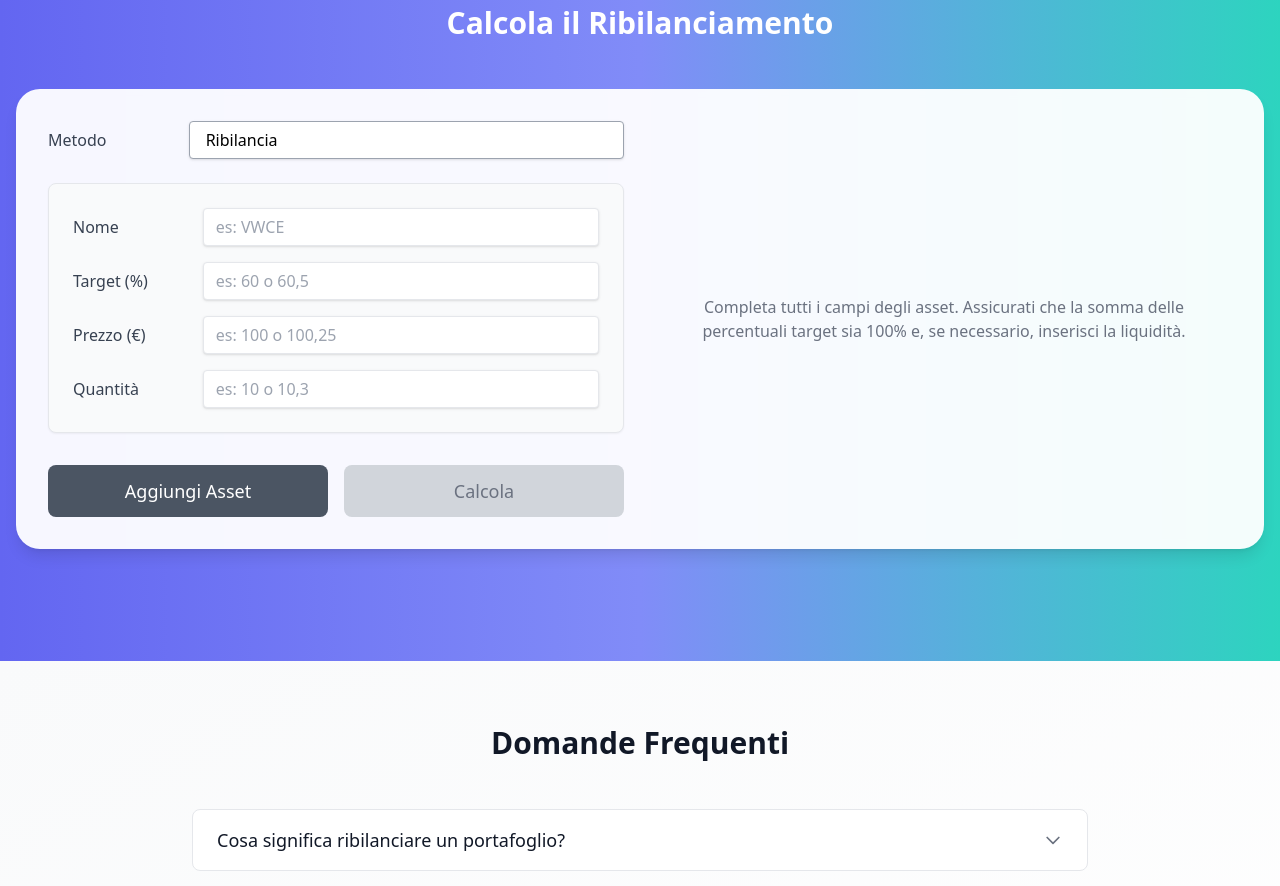
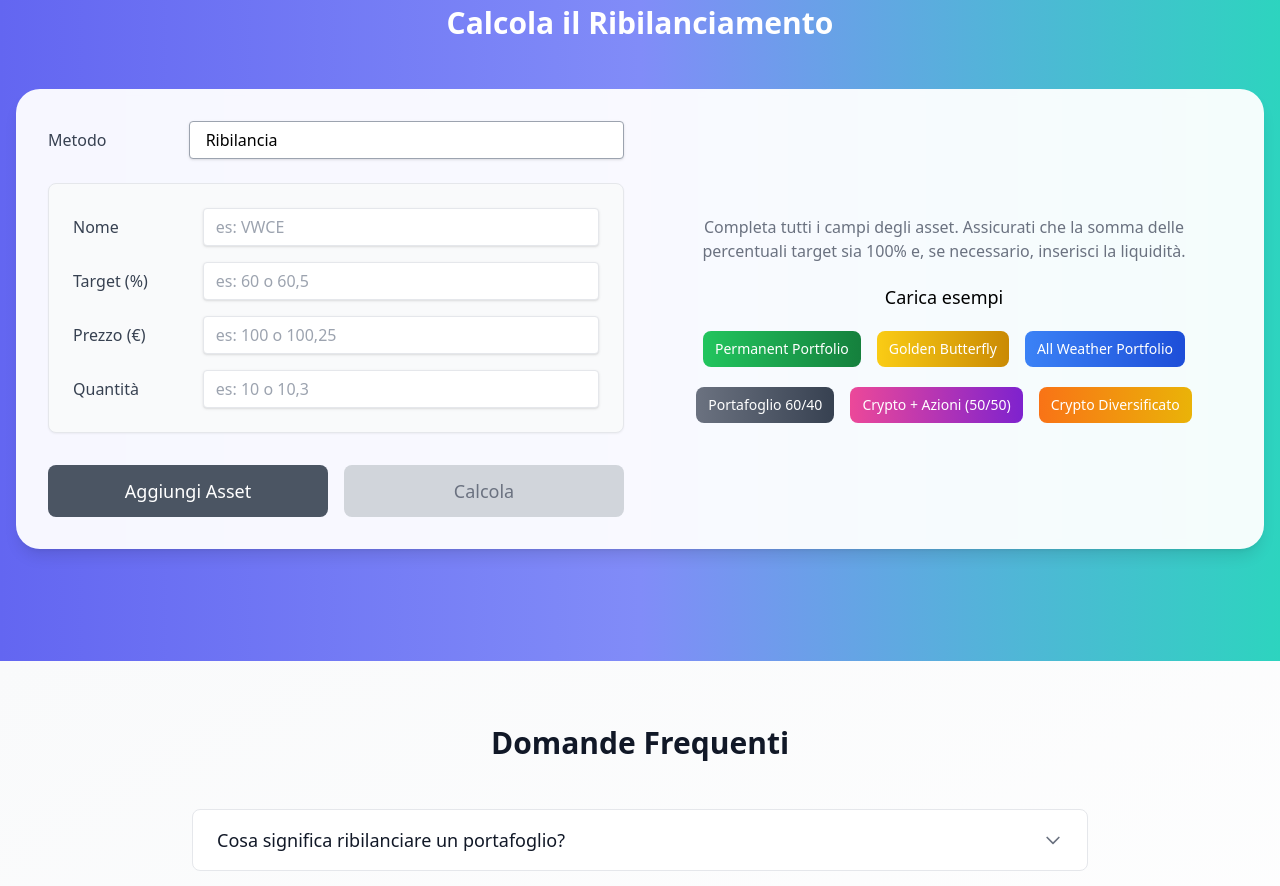
Before and after one commit to simoweb/Rebalance-tool, a React app: page / in a window 1280 px wide. Shown: the part 2460-3346 px from the top of the page. Built offline with nearby package versions, Linux system fonts and the light colour scheme.

Commit message:
Aggiunto esempio portafoglio
permanent, crypto, golden

```diff
--- a/src/components/calculator/Calculator.js
+++ b/src/components/calculator/Calculator.js
@@ -242,39 +242,84 @@ const Calculator = () => {
             const totalNetCashFromSales = finalResults.reduce((sum, r) => sum - r.adjustmentValueNum, 0);
             excessCashVal = totalNetCashFromSales;
 
-        } else if (rebalanceMethod === 'add_and_rebalance') {
+        } else if (rebalanceMethod === 'add') {
              const addedCash = parseLocaleFloat(availableCash);
-            const newTotalPortfolioValue = initialTotalValue + addedCash;
+            const newTotalValue = initialTotalValue + addedCash;
 
-            const calculated = allocations.map(asset => {
-                const assetCurrentPrice = parseLocaleFloat(asset.currentPrice);
-                const assetQuantityNum = parseLocaleFloat(asset.quantity);
-                const finalAssetTargetPercentage = parseLocaleFloat(asset.targetPercentage) * scaleFactor;
-                const targetAssetValue = newTotalPortfolioValue * (finalAssetTargetPercentage / 100);
-                const valueDifference = targetAssetValue - asset.currentValue;
+          let cashPool = addedCash;
+          const adjustedAssets = [];
 
-                const unitsToAdjust = getUnitsCalculated(valueDifference, assetCurrentPrice, asset.quantity); // Usa helper
+          const sortedAssets = allocations
+              .map(asset => {
+                  const currentPrice = parseLocaleFloat(asset.currentPrice);
+                  const currentQuantity = parseLocaleFloat(asset.quantity);
+                  const finalTargetPct = parseLocaleFloat(asset.targetPercentage) * scaleFactor;
+                  const targetValue = newTotalValue * (finalTargetPct / 100);
+                  const valueNeeded = Math.max(0, targetValue - asset.currentValue);
 
-                const newQuantity = assetQuantityNum + unitsToAdjust;
                   return {
                       ...asset,
-                    adjustment: unitsToAdjust,
-                    adjustmentValueNum: unitsToAdjust * assetCurrentPrice,
-                    newQuantity: newQuantity,
-                    adjustedTargetPercentageNum: finalAssetTargetPercentage,
+                      currentPrice,
+                      currentQuantity,
+                      finalTargetPct,
+                      valueNeeded
                   };
+              })
+              .sort((a, b) => b.valueNeeded - a.valueNeeded); // priorità a chi è più sottopesato
+
+              for (const asset of sortedAssets) {
+                  if (cashPool <= 0 || asset.valueNeeded <= 0 || asset.currentPrice <= 0) {
+                      adjustedAssets.push({
+                          ...asset,
+                          adjustment: 0,
+                          adjustmentValueNum: 0,
+                          newQuantity: asset.currentQuantity
                       });
-            const finalPortfolioValueAfterRebalance = calculated.reduce((sum, r) => sum + (r.newQuantity * parseLocaleFloat(r.currentPrice)), 0);
-            finalResults = calculated.map(r => ({
-                ...r,
+                      continue;
+                  }
+
+                  const maxAffordableValue = Math.min(cashPool, asset.valueNeeded);
+                  const isFractional = isQuantityInputFractional(asset.quantity);
+                  const rawUnits = maxAffordableValue / asset.currentPrice;
+                  const unitsToBuy = isFractional ? rawUnits : Math.floor(rawUnits);
+                  const valueSpent = unitsToBuy * asset.currentPrice;
+
+                  cashPool -= valueSpent;
+
+                  adjustedAssets.push({
+                      ...asset,
+                      adjustment: unitsToBuy,
+                      adjustmentValueNum: valueSpent,
+                      newQuantity: asset.currentQuantity + unitsToBuy
+                  });
+              }
+
+              const finalPortfolioValue = adjustedAssets.reduce(
+                  (sum, r) => sum + (r.newQuantity * r.currentPrice),
+                  0
+              );
+
+              finalResults = adjustedAssets.map(r => ({
+                  name: r.name,
+                  quantity: r.quantity,
+                  currentPrice: r.currentPrice,
+                  targetPercentage: r.targetPercentage,
+                  currentValue: r.currentValue,
+                  currentPercentage: r.currentPercentage,
+                  adjustment: r.adjustment,
                   adjustmentValue: r.adjustmentValueNum.toFixed(2),
-                newPercentage: (finalPortfolioValueAfterRebalance > 0 ? ((r.newQuantity * parseLocaleFloat(r.currentPrice)) / finalPortfolioValueAfterRebalance * 100) : 0).toFixed(2),
-                adjustedTargetPercentage: r.adjustedTargetPercentageNum.toFixed(2),
+                  newQuantity: r.newQuantity,
+                  newPercentage: (finalPortfolioValue > 0
+                      ? ((r.newQuantity * r.currentPrice) / finalPortfolioValue * 100)
+                      : 0
+                  ).toFixed(2),
+                  adjustedTargetPercentage: r.finalTargetPct.toFixed(2)
               }));
-            const totalCashUsedForTransactions = finalResults.reduce((sum, r) => sum + parseLocaleFloat(r.adjustmentValue), 0);
-            excessCashVal = addedCash - totalCashUsedForTransactions;
 
-        } else if (rebalanceMethod === 'add') {
+              // Fix sicuro: forziamo che non scenda mai sotto zero
+              excessCashVal = Math.max(0, cashPool);
+
+        } else if (rebalanceMethod === 'add_and_rebalance') {
             const availableCashValue = parseLocaleFloat(availableCash);
             let tempTotalValue = initialTotalValue;
             let currentCashPool = availableCashValue;
@@ -518,8 +563,8 @@ const Calculator = () => {
                    onChange={handleMethodChange}
                  >
                    <option value="sell">Ribilancia</option>
-                   <option value="add">Aggiungi liquidità e ribilancia</option>
-                   {/* <option value="add_and_rebalance">Aggiungi liquidità e ribilancia</option> */}
+                  <option value="add_and_rebalance">Aggiungi liquidità e ribilancia</option>
+                   <option value="add">Aggiungi liquidità</option>
                  </select>
                </div>
              </div>
@@ -632,6 +677,8 @@ const Calculator = () => {
                     {/* Liquidità in eccesso */}
                    {(() => {
                      const excessCashNum = parseLocaleFloat(calculationResults.excessCash);
+
+                     console.log(calculationResults)
                      let message = '';
                      if (rebalanceMethod === 'sell') {
                        message = excessCashNum >= 0 ? 'Liquidità netta generata:' : 'Valore netto investito:';
@@ -716,7 +763,85 @@ const Calculator = () => {
                    </div>
                  </div>
                </div>
-             ) : ( <div className="h-full flex items-center justify-center p-8 text-center"><p className="text-gray-500 dark:text-gray-400">{isCurrentDataComplete() ? "Clicca 'Calcola' per vedere i risultati." : (assets.length > 0 && assets.some(a => String(a.targetPercentage).trim() !== '') && Math.abs(getTotalPercentage() - 100) >= 0.01) ? "La somma delle percentuali target deve essere 100%." : "Completa tutti i campi degli asset. Assicurati che la somma delle percentuali target sia 100% e, se necessario, inserisci la liquidità."}</p></div>)}
+             ) :
+             (
+
+             <div className="h-full flex items-center justify-center p-8 text-center flex-col">
+              <div>
+              <p className="text-gray-500 dark:text-gray-400">{isCurrentDataComplete() ? "Clicca 'Calcola' per vedere i risultati." : (assets.length > 0 && assets.some(a => String(a.targetPercentage).trim() !== '') && Math.abs(getTotalPercentage() - 100) >= 0.01) ?
+             "La somma delle percentuali target deve essere 100%." :
+             "Completa tutti i campi degli asset. Assicurati che la somma delle percentuali target sia 100% e, se necessario, inserisci la liquidità."
+             }</p>
+             </div>
+
+             {isCurrentDataComplete() ? "" : (assets.length > 0 && assets.some(a => String(a.targetPercentage).trim() !== '') && Math.abs(getTotalPercentage() - 100) >= 0.01) ?
+             "" :
+             <div className='items-center justify-center'>
+              <h5 className='text-lg mt-5'>Carica esempi</h5>
+              <div className='items-center justify-center'>
+            <button
+            onClick={() => {
+              window.location.href = `?method=sell&asset0_name=PHAU&asset0_target=25&asset0_price=269,84&asset0_quantity=26&asset1_name=PJS1&asset1_target=25&asset1_price=98,12&asset1_quantity=63&asset2_name=SWDA&asset2_target=25&asset2_price=99,27&asset2_quantity=58&asset3_name=XG7S&asset3_target=25&asset3_price=220,91&asset3_quantity=28#calcolatore`;
+            }}
+            className="mx-2 px-3 py-2 bg-gradient-to-r from-green-500 to-green-700 text-white rounded-lg text-sm hover:from-green-600 hover:to-green-800 transition-colors mt-5"
+          >
+            Permanent Portfolio
+          </button>
+
+            <button
+            onClick={() => {
+              window.location.href = `?method=sell&asset0_name=SWDA&asset0_target=20&asset0_price=100,00&asset0_quantity=10&asset1_name=IUSN&asset1_target=20&asset1_price=90,00&asset1_quantity=12&asset2_name=PHAU&asset2_target=20&asset2_price=270,00&asset2_quantity=4&asset3_name=IBGL&asset3_target=20&asset3_price=120,00&asset3_quantity=8&asset4_name=EUNA&asset4_target=20&asset4_price=100,00&asset4_quantity=9#calcolatore`;
+            }}
+            className="mx-2 px-3 py-2 bg-gradient-to-r from-yellow-400 to-yellow-600 text-white rounded-lg text-sm hover:from-yellow-500 hover:to-yellow-700 transition-colors mt-5"
+          >
+            Golden Butterfly
+          </button>
+
+            <button
+              onClick={() => {
+                window.location.href = `?method=sell&asset0_name=SWDA&asset0_target=30&asset0_price=100,00&asset0_quantity=12&asset1_name=IBGL&asset1_target=40&asset1_price=120,00&asset1_quantity=10&asset2_name=EUNA&asset2_target=15&asset2_price=100,00&asset2_quantity=6&asset3_name=PHAU&asset3_target=7.5&asset3_price=270,00&asset3_quantity=2&asset4_name=CRUD&asset4_target=7.5&asset4_price=25,00&asset4_quantity=8#calcolatore`;
+              }}
+              className="mx-2 px-3 py-2 bg-gradient-to-r from-blue-500 to-blue-700 text-white rounded-lg text-sm hover:from-blue-600 hover:to-blue-800 transition-colors mt-5"
+            >
+              All Weather Portfolio
+            </button>
+
+            <button
+            onClick={() => {
+              window.location.href = `?method=sell&asset0_name=SWDA&asset0_target=60&asset0_price=100,00&asset0_quantity=15&asset1_name=AGGH&asset1_target=40&asset1_price=85,00&asset1_quantity=10#calcolatore`;
+            }}
+            className="mx-2 px-3 py-2 bg-gradient-to-r from-gray-500 to-gray-700 text-white rounded-lg text-sm hover:from-gray-600 hover:to-gray-800 transition-colors mt-5"
+          >
+            Portafoglio 60/40
+          </button>
+          <button
+  onClick={() => {
+    window.location.href = `?method=sell&asset0_name=SWDA&asset0_target=50&asset0_price=100,00&asset0_quantity=10&asset1_name=BTC&asset1_target=25&asset1_price=35000,00&asset1_quantity=0,05&asset2_name=ETH&asset2_target=25&asset2_price=1900,00&asset2_quantity=0,7#calcolatore`;
+  }}
+  className="mx-2 px-3 py-2 bg-gradient-to-r from-pink-500 to-purple-700 text-white rounded-lg text-sm hover:from-pink-600 hover:to-purple-800 transition-colors mt-5"
+>
+  Crypto + Azioni (50/50)
+</button>
+
+<button
+  onClick={() => {
+    window.location.href = `?method=sell&asset0_name=BTC&asset0_target=40&asset0_price=35000,00&asset0_quantity=0,06&asset1_name=ETH&asset1_target=30&asset1_price=1900,00&asset1_quantity=0,8&asset2_name=SOL&asset2_target=15&asset2_price=150,00&asset2_quantity=5&asset3_name=USDC&asset3_target=15&asset3_price=1,00&asset3_quantity=100#calcolatore`;
+  }}
+  className="mx-2 px-3 py-2 bg-gradient-to-r from-orange-500 to-yellow-500 text-white rounded-lg text-sm hover:from-orange-600 hover:to-yellow-600 transition-colors mt-5"
+>
+  Crypto Diversificato
+</button>
+
+
+
+          </div>
+          </div>
+             }
+
+             </div>
+
+            )}
+
            </div>
          </div>
        </div>
```
Lines whose indentation alone changed are shown as unchanged.
